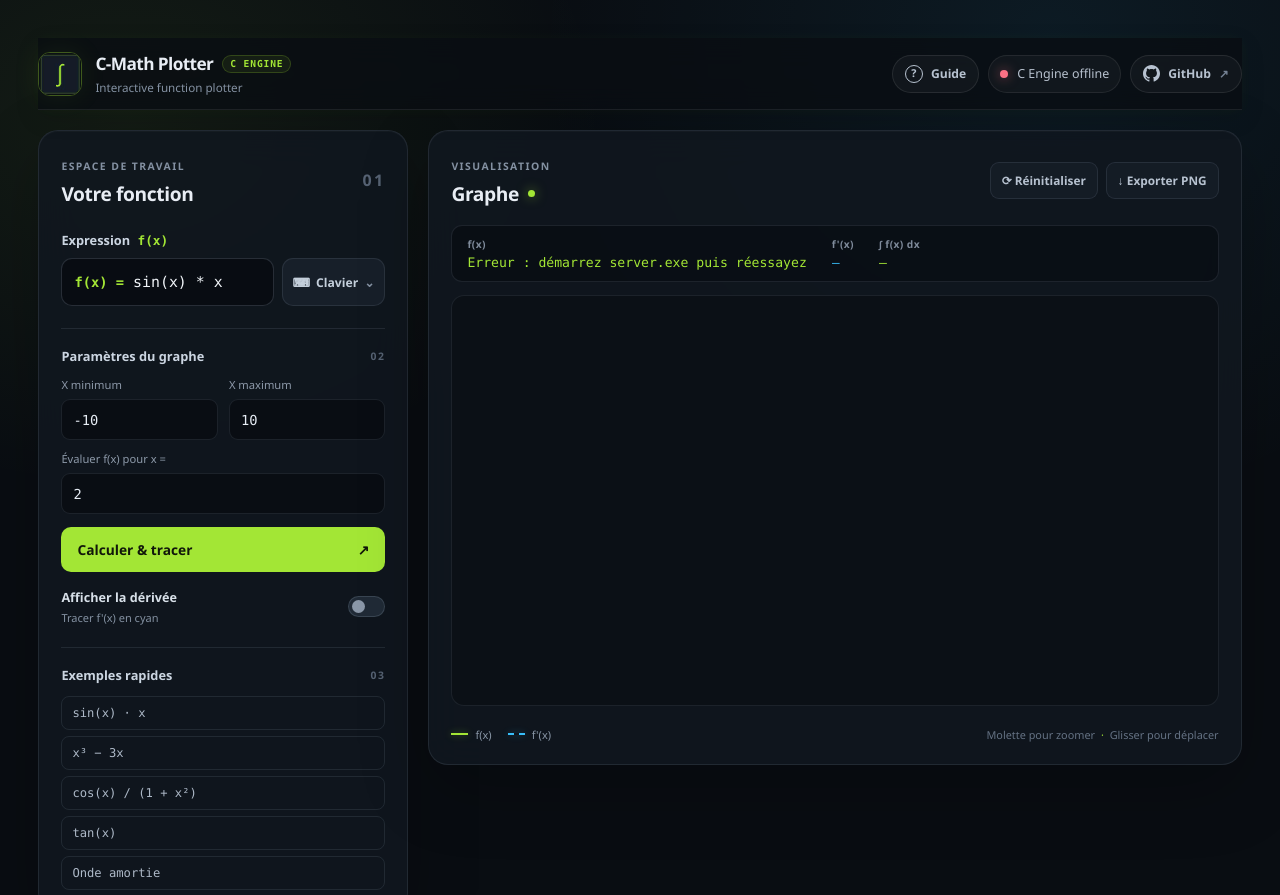
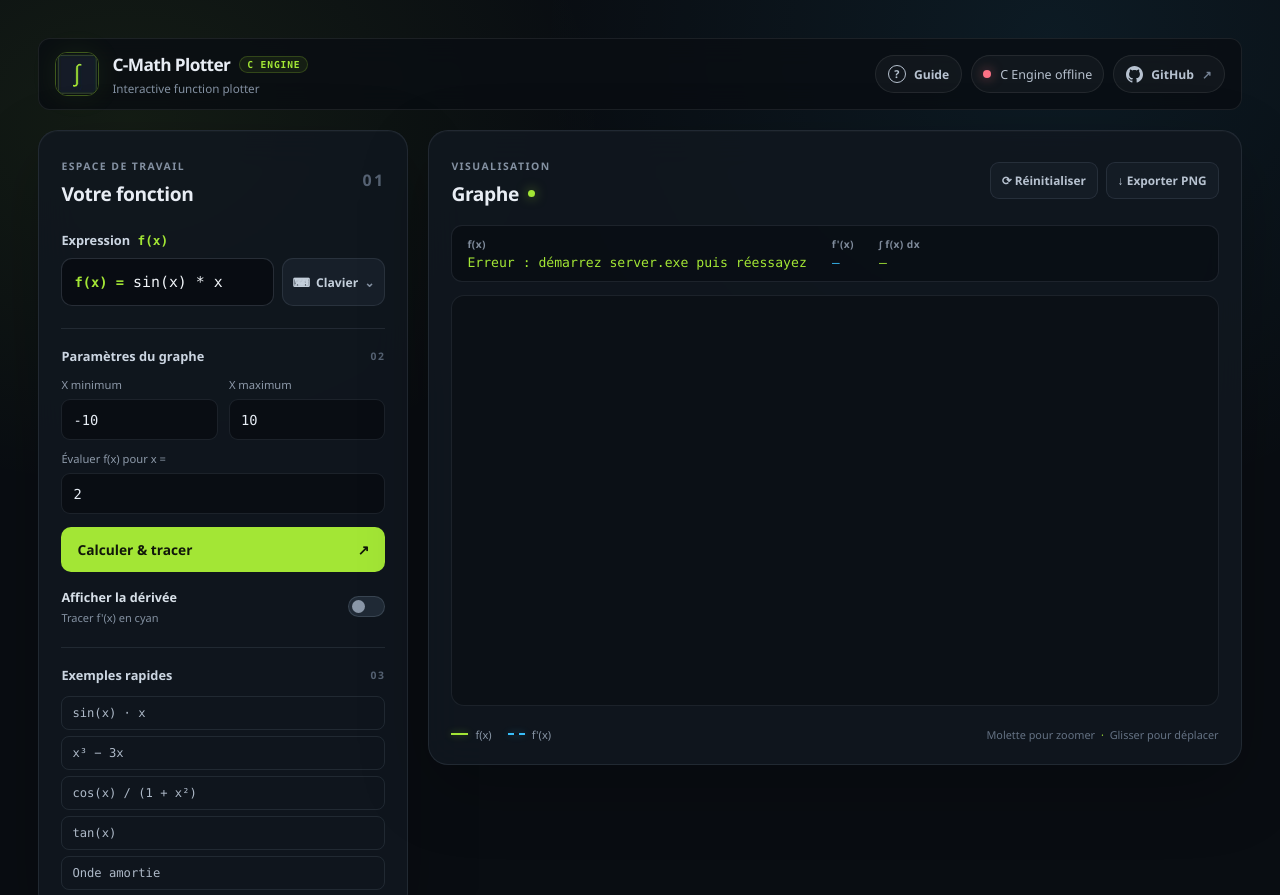
Before and after one commit to AZZYZZ/C-MATH-PLOTTER, a plain HTML site: page index.html in a window 1280 px wide. Shown: the top 895 px of the page. Drawn offline with Linux system fonts and the light colour scheme; no server answers.

Commit message:
Add files via upload

```diff
--- a/index.html
+++ b/index.html
@@ -5,6 +5,20 @@
     <meta name="viewport" content="width=device-width, initial-scale=1.0">
     <meta name="theme-color" content="#090d12">
     <title>C-Math Plotter</title>
+    <meta name="description" content="C-Math Plotter : Calculatrice graphique et traceur de fonctions mathématiques en ligne (dérivées, intégrales, zoom interactif) propulsé par un moteur en C.">
+    <meta name="keywords" content="traceur de fonctions, calculatrice graphique, math plotter, dérivée, intégrale, C-Math Plotter">
+    <meta name="robots" content="index, follow">
+    <link rel="canonical" href="https://c-math-plotter.onrender.com/">
+    <meta property="og:title" content="C-Math Plotter">
+    <meta property="og:description" content="C-Math Plotter : Calculatrice graphique et traceur de fonctions mathématiques en ligne (dérivées, intégrales, zoom interactif) propulsé par un moteur en C.">
+    <meta property="og:image" content="https://c-math-plotter.onrender.com/favicon.jpeg">
+    <meta property="og:url" content="https://c-math-plotter.onrender.com/">
+    <meta property="og:type" content="website">
+    <meta name="twitter:card" content="summary">
+    <meta name="twitter:title" content="C-Math Plotter">
+    <meta name="twitter:description" content="C-Math Plotter : Calculatrice graphique et traceur de fonctions mathématiques en ligne (dérivées, intégrales, zoom interactif) propulsé par un moteur en C.">
+    <meta name="twitter:image" content="https://c-math-plotter.onrender.com/favicon.jpeg">
+    <!-- Add the Google Search Console verification meta tag here. -->
     <link rel="icon" href="favicon.jpeg" type="image/jpeg">
     <link rel="stylesheet" href="style.css">
 </head>
--- a/style.css
+++ b/style.css
@@ -44,19 +44,18 @@ button {
 }
 
 .topbar {
-    position: sticky;
-    top: 0;
-    z-index: 20;
+    box-sizing: border-box;
+    position: relative;
     min-height: 72px;
     display: flex;
     justify-content: space-between;
     align-items: center;
     gap: 18px;
     margin-bottom: 20px;
-    padding: 10px 0;
-    border-bottom: 1px solid rgba(255, 255, 255, 0.08);
+    padding: 8px 16px;
+    border: 1px solid rgba(255, 255, 255, 0.08);
+    border-radius: 12px;
     background: rgba(9, 13, 18, 0.78);
-    box-shadow: 0 8px 24px rgba(0, 0, 0, 0.12), 0 1px 14px rgba(163, 230, 53, 0.045);
     backdrop-filter: blur(14px);
     -webkit-backdrop-filter: blur(14px);
 }
@@ -138,7 +137,7 @@ button {
     justify-content: center;
     gap: 8px;
     padding: 0 12px;
-    border: 1px solid rgba(255, 255, 255, 0.09);
+    border: 1px solid rgba(255, 255, 255, 0.08);
     border-radius: 999px;
     background: rgba(255, 255, 255, 0.035);
     color: #b7c2d0;
```
